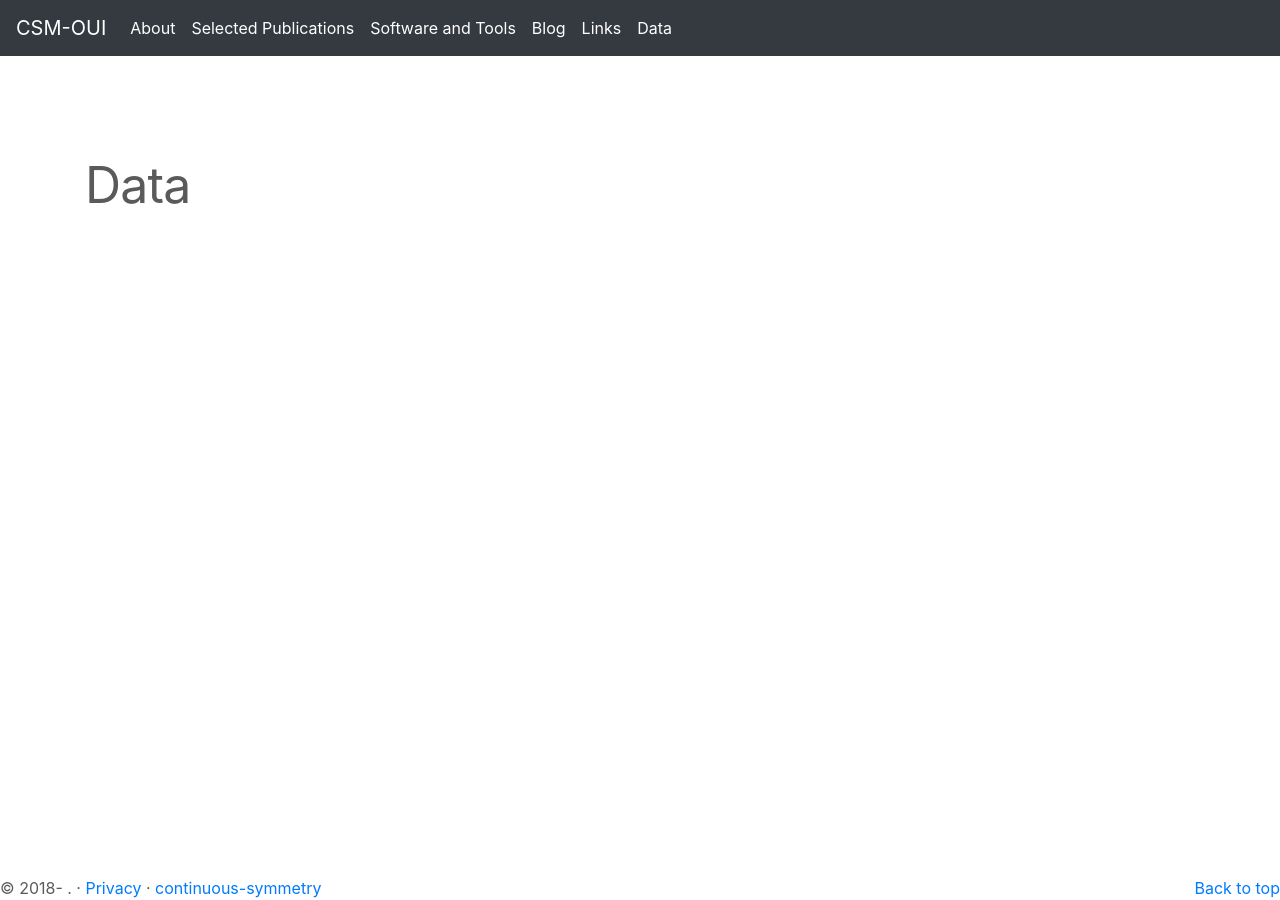
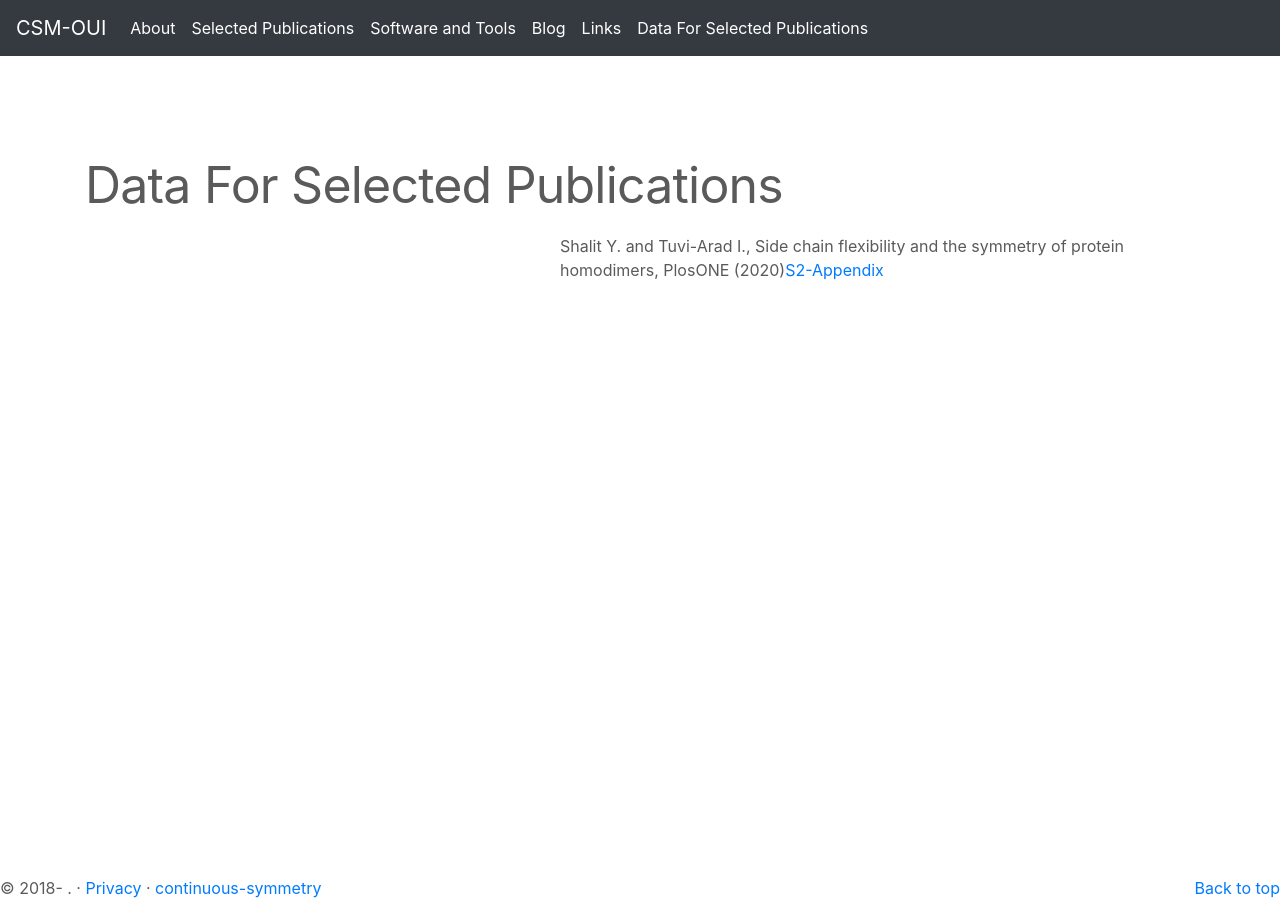
Before and after one commit to continuous-symmetry/our_research_group, a Jekyll site: the page built from 06_Data.md, in a window 1280 px wide. Built offline with Jekyll 4.4.1, drawn with Linux system fonts in a browser that asks for light colours.

Commit message:
Update 06_Data.md

```diff
--- a/06_Data.md
+++ b/06_Data.md
@@ -1,10 +1,10 @@
 ---
 layout: "generic"
-title: "Data"
+title: "Data For Selected Publications"
 image: ""
 permalink: "/Data/"
 ---
 
 
-
+Shalit Y. and Tuvi-Arad I., Side chain flexibility and the symmetry of protein homodimers, PlosONE (2020)[S2-Appendix](/assets/data/S2-appendix.xlsx)
 <!--[Symmetry of Protein Homodimers](/assets/data/S2-appendix.xlsx)-->
```
